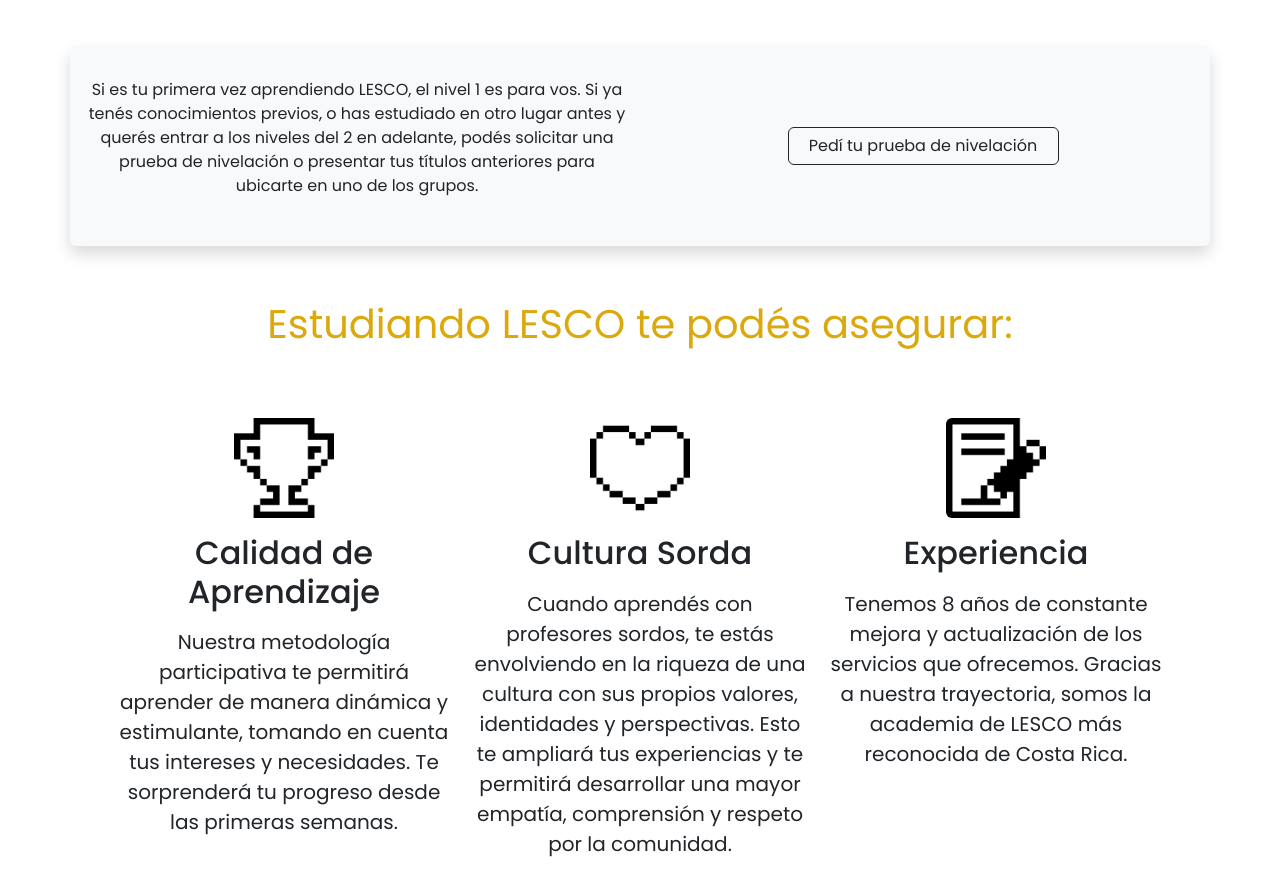
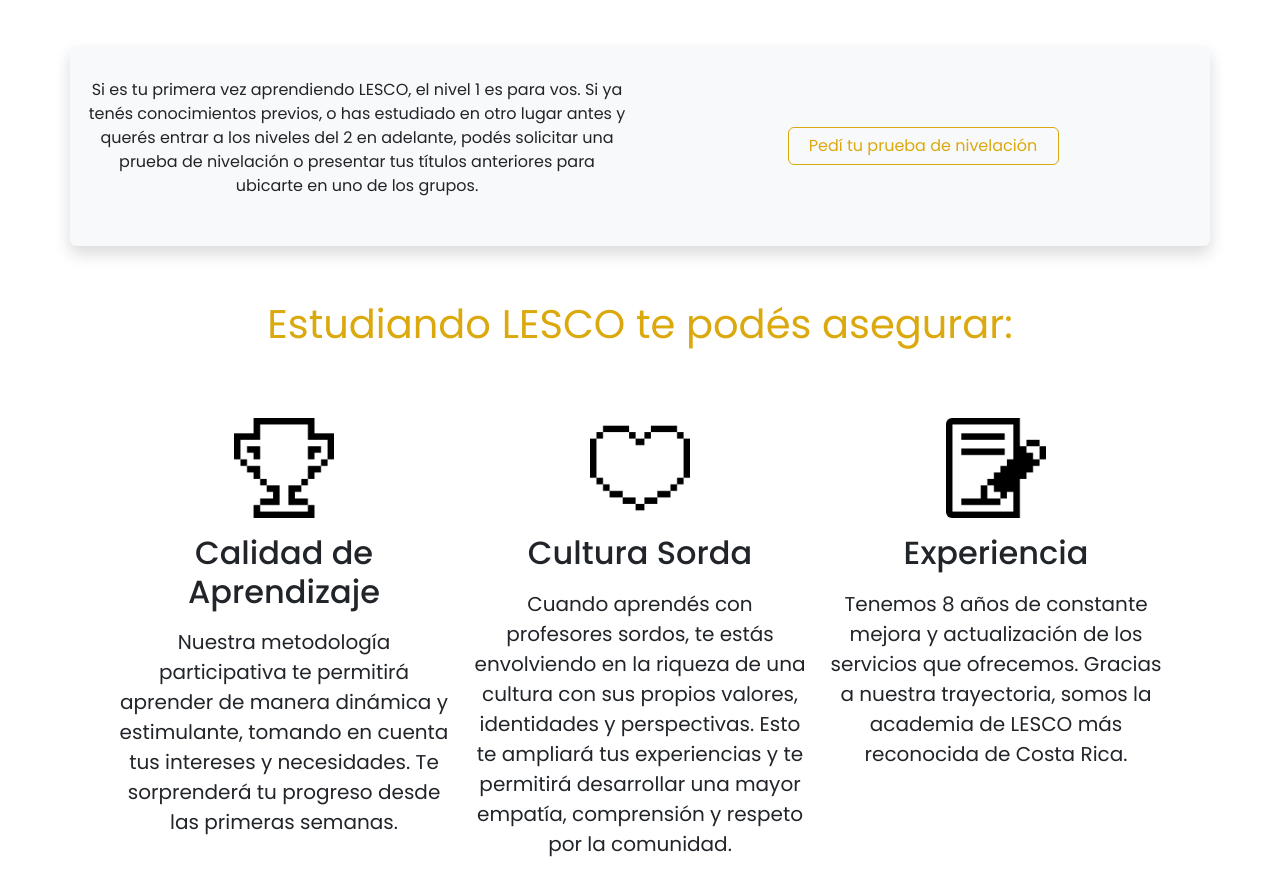
Before and after one commit to jludizel/LESCO, a website: page pages/cursos.html in a window 1280 px wide. Shown: the part 940-1835 px from the top of the page. Drawn offline with Linux system fonts and the light colour scheme; files whose address does not match are found by name.

Commit message:
btn style changed

```diff
--- a/scss/style.sass
+++ b/scss/style.sass
@@ -39,5 +39,5 @@ body
 #img-section-two-courses
   height: 100px
 
-.btn
+.btn.btn-default.active
   color: rgb(219, 169, 13)
```
Also changed, not shown: css/style.css.
